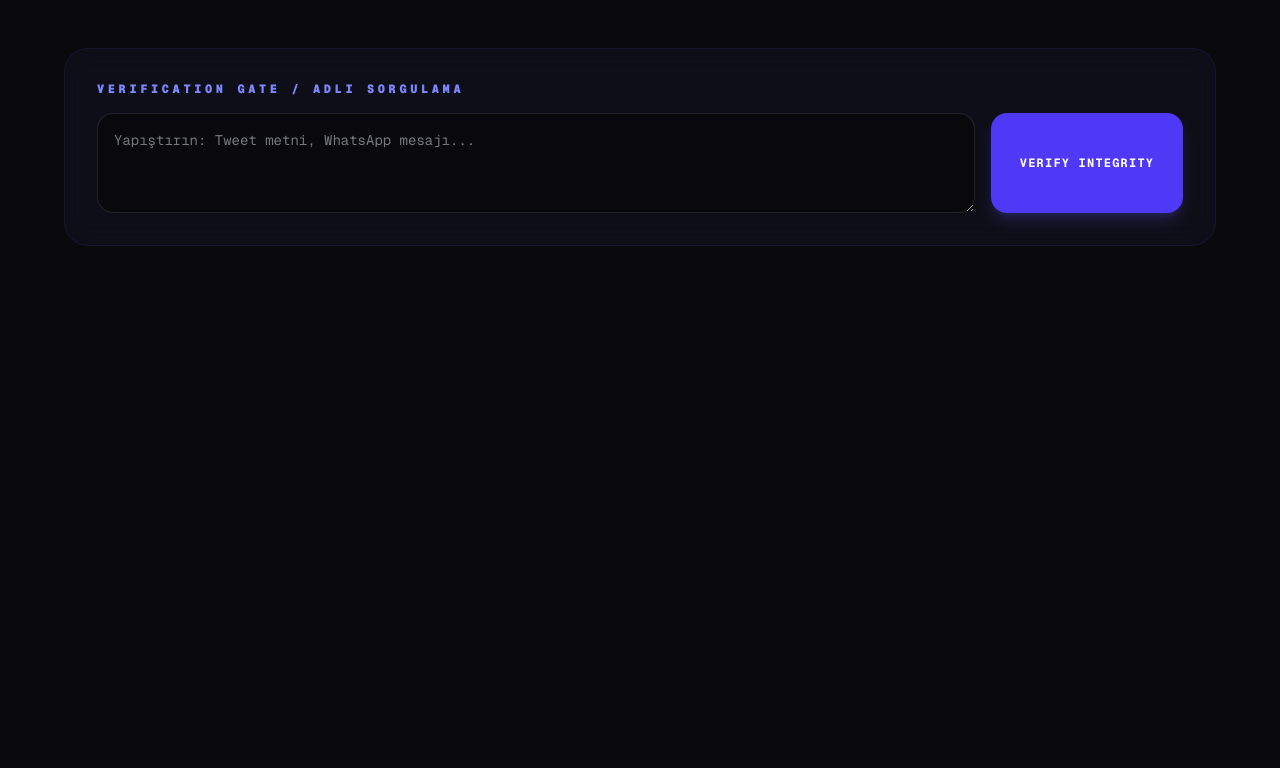
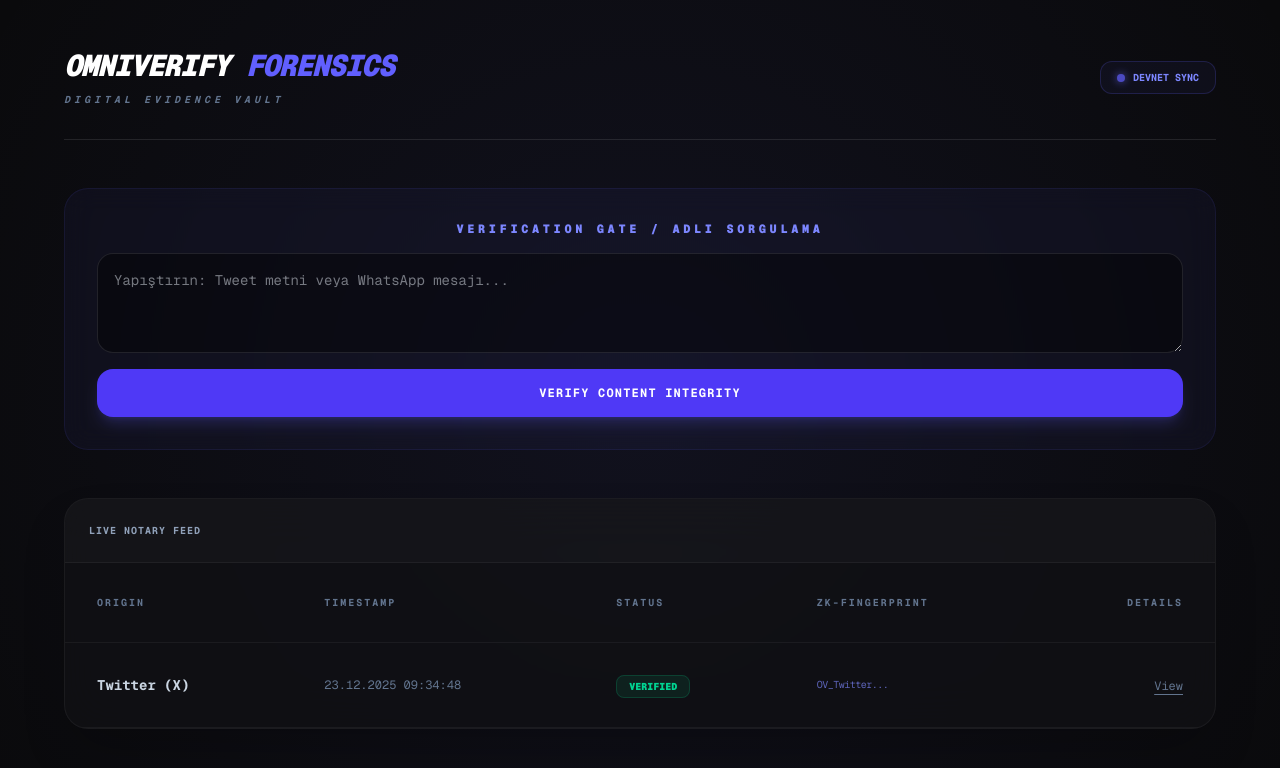
Before and after one commit to omercanture/omniverify-dashboard, a Next.js app: page / in a window 1280 px wide. Shown: the top 768 px of the page. Built offline with nearby package versions, Linux system fonts and the light colour scheme; no server answers.

Commit message:
fix: use native minascan graphql query

```diff
--- a/src/app/page.tsx
+++ b/src/app/page.tsx
@@ -6,18 +6,48 @@ import "jspdf-autotable";
 export default function FuturisticDashboard() {
   const [proofs, setProofs] = useState<any[]>([]);
   const [loading, setLoading] = useState(true);
+
+  // Doğrulama State'leri
   const [textToVerify, setTextToVerify] = useState("");
   const [verifyStatus, setVerifyStatus] = useState<'idle' | 'success' | 'fail'>('idle');
-  const [verifiedProofData, setVerifiedProofData] = useState<any>(null); // PDF için eşleşen veriyi saklar
+  const [verifiedProofData, setVerifiedProofData] = useState<any>(null);
 
-  // ... (fetchTransactions fonksiyonu aynı kalıyor) ...
+  // Veri Çekme Fonksiyonu
+  const fetchTransactions = useCallback(async () => {
+    try {
+      const response = await fetch('/api/mina', { cache: 'no-store' });
+      if (!response.ok) throw new Error('Proxy API yanıt vermiyor');
+      const result = await response.json();
 
+      const rawData = result.data?.zkapps || result.data?.transactions || [];
+
+      if (rawData.length > 0) {
+        const formatted = rawData.map((item: any) => ({
+          id: item.hash,
+          memoHash: (item.zkappCommand?.memo || item.memo || "").trim(),
+          source: (item.zkappCommand?.memo || item.memo || "").toLowerCase().includes('twitter') ? 'Twitter (X)' : 'WhatsApp / Web',
+          date: item.dateTime ? new Date(item.dateTime).toLocaleString('tr-TR') : 'Pending',
+          status: item.status === 'applied' ? 'VERIFIED' : 'PENDING',
+          hash: item.hash
+        }));
+        setProofs(formatted);
+      }
+    } catch (e) {
+      console.error("Dashboard error:", e);
+    } finally {
+      setLoading(false);
+    }
+  }, []);
+
+  // Adli Doğrulama Fonksiyonu (SHA-256)
   const handleVerifyInquiry = async () => {
     if (!textToVerify) return;
     const cleanText = textToVerify.trim();
+
     const msgBuffer = new TextEncoder().encode(cleanText);
     const hashBuffer = await crypto.subtle.digest('SHA-256', msgBuffer);
     const hashArray = Array.from(new Uint8Array(hashBuffer));
+    // Eklenti hash'in ilk 30 karakterini gönderdiği için burada da aynı kesimi yapıyoruz
     const inputHash = hashArray.map(b => b.toString(16).padStart(2, '0')).join('').slice(0, 30);
 
     const match = proofs.find(p => p.memoHash.includes(inputHash));
@@ -31,100 +61,141 @@ export default function FuturisticDashboard() {
     }
   };
 
-  // PDF RAPORU OLUŞTURMA FONKSİYONU
+  // PDF Raporu Oluşturma
   const downloadReport = () => {
     if (!verifiedProofData) return;
-
     const doc = new jsPDF();
-    const date = new Date().toLocaleString();
-
-    // Başlık ve Stil
-    doc.setFontSize(22);
-    doc.setTextColor(63, 81, 181); // Indigo rengi
+    doc.setFontSize(20);
     doc.text("OMNIVERIFY FORENSIC REPORT", 105, 20, { align: "center" });
 
-    doc.setFontSize(10);
-    doc.setTextColor(100);
-    doc.text(`Report Generated: ${date}`, 105, 28, { align: "center" });
-    doc.line(20, 32, 190, 32);
-
-    // Kanıt Özeti
-    doc.setFontSize(14);
-    doc.setTextColor(0);
-    doc.text("1. Evidence Verification Summary", 20, 45);
-
     (doc as any).autoTable({
-      startY: 50,
-      head: [['Field', 'Value']],
+      startY: 35,
+      head: [['Evidence Detail', 'Blockchain Data']],
       body: [
-        ['Status', 'VERIFIED / VALID'],
-        ['Source Platform', verifiedProofData.source],
-        ['Blockchain Timestamp', verifiedProofData.date],
-        ['Transaction Hash', verifiedProofData.hash],
-        ['Mina Protocol Memo (Hash)', verifiedProofData.memoHash],
+        ['Status', 'CRYPTOGRAPHICALLY VERIFIED'],
+        ['Platform', verifiedProofData.source],
+        ['Timestamp', verifiedProofData.date],
+        ['Tx Hash', verifiedProofData.hash],
+        ['ZK Fingerprint', verifiedProofData.memoHash],
       ],
-      theme: 'striped',
-      headStyles: { fillStyle: [63, 81, 181] }
+      theme: 'grid'
     });
 
-    // Orijinal Metin
     const finalY = (doc as any).lastAutoTable.finalY || 100;
-    doc.text("2. Notarized Content Content", 20, finalY + 15);
+    doc.setFontSize(14);
+    doc.text("Verified Original Content:", 20, finalY + 15);
     doc.setFontSize(10);
-    doc.setFont("courier", "normal");
     const splitText = doc.splitTextToSize(verifiedProofData.originalText, 170);
     doc.text(splitText, 20, finalY + 25);
 
-    // Alt Bilgi
-    doc.setFont("helvetica", "italic");
-    doc.setFontSize(8);
-    doc.text("This document serves as a cryptographic proof of content integrity secured by the Mina Protocol.", 105, 285, { align: "center" });
-
-    doc.save(`OmniVerify_Report_${verifiedProofData.hash.slice(0, 8)}.pdf`);
+    doc.save(`Forensic_Report_${verifiedProofData.hash.slice(0,8)}.pdf`);
   };
 
+  useEffect(() => {
+    fetchTransactions();
+    const interval = setInterval(fetchTransactions, 20000);
+    return () => clearInterval(interval);
+  }, [fetchTransactions]);
+
   return (
-    <div className="min-h-screen bg-[#0a0a0c] text-slate-200 p-4 md:p-12 font-mono relative overflow-x-hidden">
-      {/* ... (Önceki Header kısımları aynı) ... */}
+    <div className="min-h-screen bg-[#0a0a0c] text-slate-200 p-4 md:p-12 font-mono relative">
+      <div className="absolute top-0 left-0 w-full h-full bg-[radial-gradient(circle_at_50%_50%,rgba(99,102,241,0.08),transparent)] pointer-events-none"></div>
 
       <div className="max-w-6xl mx-auto relative">
-         {/* ... (Header ve Diğerleri) ... */}
+        <header className="flex flex-col md:flex-row justify-between items-start md:items-center mb-12 border-b border-white/10 pb-8 gap-4">
+          <div>
+            <h1 className="text-3xl font-black tracking-tighter text-white uppercase italic">
+              OmniVerify <span className="text-indigo-500">Forensics</span>
+            </h1>
+            <p className="text-[10px] text-slate-500 tracking-[0.4em] mt-2 italic font-bold">DIGITAL EVIDENCE VAULT</p>
+          </div>
+          <div className="px-4 py-2 bg-indigo-500/5 border border-indigo-500/20 rounded-xl flex items-center gap-2">
+            <div className="w-2 h-2 bg-indigo-500 rounded-full animate-pulse shadow-[0_0_8px_#6366f1]"></div>
+            <span className="text-indigo-400 text-[10px] font-bold uppercase">Devnet Sync</span>
+          </div>
+        </header>
 
+        {/* --- DOĞRULAMA PANELİ --- */}
         <div className="mb-12 p-8 bg-indigo-500/5 border border-indigo-500/10 rounded-3xl backdrop-blur-md">
-          <h2 className="text-indigo-400 text-xs font-black uppercase tracking-[0.3em] mb-4">Verification Gate / Adli Sorgulama</h2>
-          <div className="flex flex-col md:flex-row gap-4">
+          <h2 className="text-indigo-400 text-xs font-black uppercase tracking-[0.3em] mb-4 text-center">Verification Gate / Adli Sorgulama</h2>
+          <div className="flex flex-col gap-4">
             <textarea
               value={textToVerify}
               onChange={(e) => { setTextToVerify(e.target.value); setVerifyStatus('idle'); }}
-              placeholder="Yapıştırın: Tweet metni, WhatsApp mesajı..."
-              className="flex-1 bg-black/40 border border-white/10 rounded-2xl p-4 text-sm focus:border-indigo-500 outline-none transition-all min-h-[100px]"
+              placeholder="Yapıştırın: Tweet metni veya WhatsApp mesajı..."
+              className="w-full bg-black/40 border border-white/10 rounded-2xl p-4 text-sm focus:border-indigo-500 outline-none transition-all min-h-[100px]"
             />
             <button
               onClick={handleVerifyInquiry}
-              className="md:w-48 bg-indigo-600 hover:bg-indigo-500 text-white font-bold py-4 rounded-2xl transition-all shadow-lg shadow-indigo-500/20 active:scale-95 uppercase text-xs tracking-widest"
+              className="w-full bg-indigo-600 hover:bg-indigo-500 text-white font-bold py-4 rounded-2xl transition-all shadow-lg shadow-indigo-500/20 uppercase text-xs tracking-widest"
             >
-              Verify Integrity
+              Verify Content Integrity
             </button>
           </div>
 
           {verifyStatus === 'success' && (
-            <div className="mt-4 p-6 bg-emerald-500/10 border border-emerald-500/20 rounded-xl flex flex-col md:flex-row justify-between items-center gap-4 animate-in fade-in zoom-in duration-300">
-              <p className="text-emerald-400 text-xs font-bold uppercase tracking-widest">
-                ✅ MATCH FOUND! Content integrity is confirmed on-chain.
-              </p>
-              <button
-                onClick={downloadReport}
-                className="bg-emerald-600 hover:bg-emerald-500 text-white px-6 py-2 rounded-xl text-[10px] font-black uppercase transition-all flex items-center gap-2"
-              >
-                📥 Download Forensic Report (PDF)
+            <div className="mt-4 p-6 bg-emerald-500/10 border border-emerald-500/20 rounded-xl flex flex-col md:flex-row justify-between items-center gap-4">
+              <p className="text-emerald-400 text-xs font-bold uppercase tracking-widest">✅ MATCH FOUND! Verified on Mina Ledger.</p>
+              <button onClick={downloadReport} className="bg-emerald-600 hover:bg-emerald-500 text-white px-6 py-2 rounded-xl text-[10px] font-black uppercase">
+                📥 Download PDF Report
               </button>
             </div>
           )}
-
-          {/* ... (Fail mesajı aynı) ... */}
+          {verifyStatus === 'fail' && (
+            <div className="mt-4 p-4 bg-rose-500/10 border border-rose-500/20 rounded-xl text-center">
+              <p className="text-rose-400 text-xs font-bold uppercase tracking-widest">❌ NO MATCH FOUND! Content altered or not notarized.</p>
+            </div>
+          )}
         </div>
 
-        {/* ... (Tablo kısmı aynı) ... */}
+        {/* --- İŞLEM TABLOSU (GERİ GELDİ) --- */}
+        <div className="bg-[#111114]/80 border border-white/5 rounded-3xl shadow-2xl overflow-hidden backdrop-blur-xl">
+          <div className="p-6 border-b border-white/5 bg-white/[0.02]">
+            <h3 className="text-[10px] text-slate-400 font-bold uppercase tracking-widest">Live Notary Feed</h3>
+          </div>
+          <div className="overflow-x-auto">
+            <table className="w-full text-left border-collapse">
+              <thead>
+                <tr className="text-[10px] text-slate-500 uppercase tracking-[0.2em] border-b border-white/5">
+                  <th className="p-8">Origin</th>
+                  <th className="p-8">Timestamp</th>
+                  <th className="p-8">Status</th>
+                  <th className="p-8">ZK-Fingerprint</th>
+                  <th className="p-8 text-right">Details</th>
+                </tr>
+              </thead>
+              <tbody className="text-sm">
+                {proofs.length > 0 ? (
+                  proofs.map((proof) => (
+                    <tr key={proof.id} className="border-b border-white/5 hover:bg-white/[0.03] transition-all group">
+                      <td className="p-8 font-bold text-slate-300">{proof.source}</td>
+                      <td className="p-8 text-slate-500 text-xs">{proof.date}</td>
+                      <td className="p-8">
+                        <span className="px-3 py-1 bg-emerald-500/10 border border-emerald-500/20 text-emerald-400 text-[10px] font-black rounded-lg uppercase">
+                          {proof.status}
+                        </span>
+                      </td>
+                      <td className="p-8 font-mono text-indigo-400 text-[10px] tracking-tighter opacity-70 group-hover:opacity-100">
+                        {proof.memoHash.slice(0, 15)}...
+                      </td>
+                      <td className="p-8 text-right">
+                        <a href={`https://minascan.io/devnet/tx/${proof.hash}`} target="_blank" className="text-slate-500 hover:text-white transition-colors text-xs underline underline-offset-4">
+                          View
+                        </a>
+                      </td>
+                    </tr>
+                  ))
+                ) : (
+                  <tr>
+                    <td colSpan={5} className="p-32 text-center text-slate-600 text-xs italic tracking-widest">
+                      {loading ? "SEARCHING BLOCKCHAIN..." : "NO RECORDS FOUND"}
+                    </td>
+                  </tr>
+                )}
+              </tbody>
+            </table>
+          </div>
+        </div>
       </div>
     </div>
   );
```
